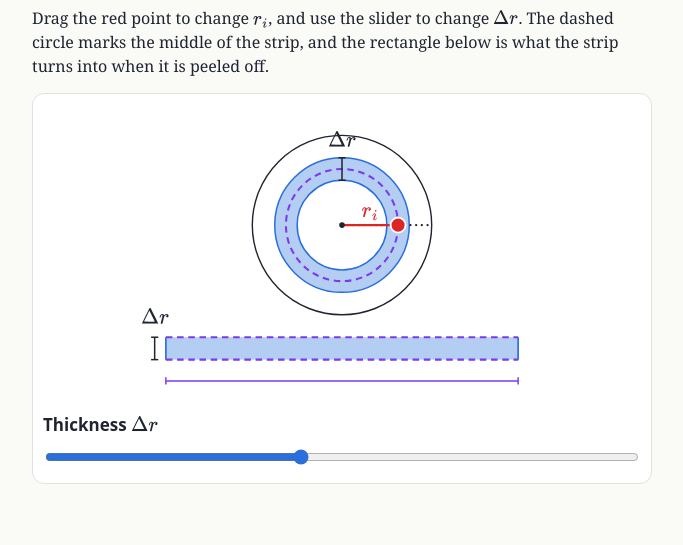
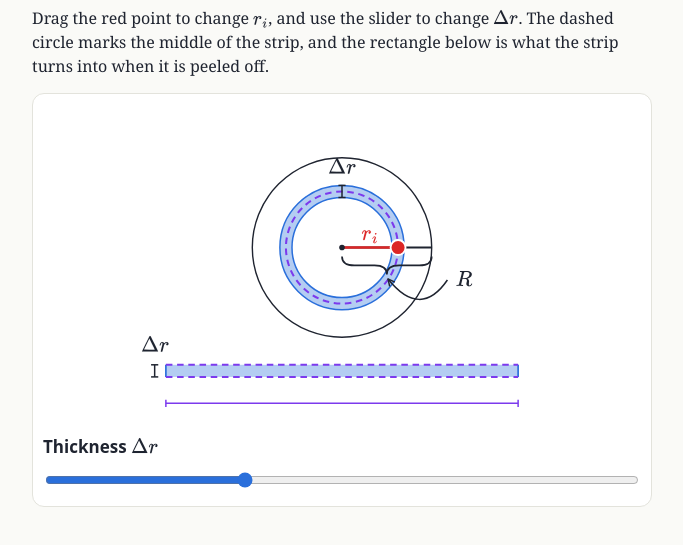
Before and after one commit to jcho-lectures/jcho-lectures.github.io, a plain HTML site: page typStrip.html in a window 1280 px wide. Shown: the part 59-604 px from the top of the page, without its empty margins (298-981 px from the left). Drawn offline with nearby package versions, Linux system fonts and the light colour scheme.

Commit message:
Add files via upload

```diff
--- a/typStrip.html
+++ b/typStrip.html
@@ -53,15 +53,16 @@
   <h1>The typical circular strip</h1>
   <p class="desc">Drag the red point to change \(r_i\), and use the slider to change \(\Delta r\). The dashed circle marks the middle of the strip, and the rectangle below is what the strip turns into when it is peeled off.</p>
   <div class="card">
-    <div class="plotwrap" style="aspect-ratio:640/319">
+    <div class="plotwrap" style="aspect-ratio:640/343">
+      <div class="lbl" id="lR">\(R\)</div>
       <div class="lbl" id="lri" style="color:var(--accent)">\(r_i\)</div>
       <div class="lbl" id="ldr">\(\Delta r\)</div>
       <div class="lbl" id="ldr2">\(\Delta r\)</div>
-      <svg id="plot" tabindex="0" viewBox="0 0 640 319" role="img" aria-label="A typical circular strip of radius r_i and thickness delta r, and the rectangle it becomes; drag the red point to change r_i"></svg>
+      <svg id="plot" tabindex="0" viewBox="0 0 640 343" role="img" aria-label="A typical circular strip of radius r_i and thickness delta r, and the rectangle it becomes; drag the red point to change r_i"></svg>
     </div>
     <div class="ctl">
       <label for="dr">Thickness \(\Delta r\)</label>
-      <input id="dr" type="range" min="0.25" max="2" step="0.05" value="1">
+      <input id="dr" type="range" min="0.25" max="1.125" step="0.005" value="0.5417">
     </div>
   </div>
 </main>
@@ -82,22 +83,38 @@ function ticks(x1,y1,x2,y2,tx,ty,stroke){   // double-ended bracket with end tic
     el("line",{x1:X(px-tx),y1:Y(py-ty),x2:X(px+tx),y2:Y(py+ty),stroke,"stroke-width":1.6});
 }
 
-const R=4, U=24, W=640, H=319, CX=320, YT=5.4, RY=-5.5, BY=-6.95;
+const R=4, U=24, W=640, H=343, CX=320, YT=6.4, RY=-5.5, BY=-6.95;
 const X=x=>CX+x*U, Y=y=>(YT-y)*U;
-let ri=2.5, h=1;
+let ri=2.5, h=0.54;
 const slider=document.getElementById("dr");
-const clampR=v=>Math.min(R-h/2,Math.max(h/2,v));
+const clampR=v=>Math.min(R,Math.max(0,v));   // r_i can go all the way from the center to R
 
 function draw(){
   svg.innerHTML="";
   const ink=css("--ink"), card=css("--card"), muted=css("--muted"), strip=css("--strip"), sl=css("--stripLine"), dash=css("--dash"), acc=css("--accent");
-  const lo=ri-h/2, hi=ri+h/2, L=2*Math.PI*ri;
+  const lo=ri-h/2, hi=ri+h/2, L=2*Math.PI*ri, lo0=Math.max(0,lo);
   // circle and typical strip
   el("circle",{cx:X(0),cy:Y(0),r:R*U,fill:card,stroke:ink,"stroke-width":1.5});
-  el("path",{class:"drag",d:annulus(lo,hi),"fill-rule":"evenodd",fill:strip,stroke:sl,"stroke-width":1.6});
+  el("path",{class:"drag",d:annulus(lo0,hi),"fill-rule":"evenodd",fill:strip,stroke:sl,"stroke-width":1.6});
   el("circle",{cx:X(0),cy:Y(0),r:ri*U,fill:"none",stroke:dash,"stroke-width":2.2,"stroke-dasharray":"7 5","pointer-events":"none"});
-  // dotted radius to the right (the red point lives on it), and the red segment from the center to the point
-  el("line",{x1:X(0),y1:Y(0),x2:X(R),y2:Y(0),stroke:ink,"stroke-width":2.4,"stroke-dasharray":"0.1 6","stroke-linecap":"round","pointer-events":"none"});
+  // radius to the right (solid), a curly brace marking its length R, and the red segment from the center to the point
+  el("line",{x1:X(0),y1:Y(0),x2:X(R),y2:Y(0),stroke:ink,"stroke-width":2,"pointer-events":"none"});
+  {
+    const y=-0.4, d=0.4, q=0.55, m=R/2, xa=0, xb=R;
+    const pt=(x,yy)=>X(x).toFixed(2)+","+Y(yy).toFixed(2);
+    el("path",{d:"M"+pt(xa,y)+" Q"+pt(xa,y-d)+" "+pt(xa+q,y-d)+" L"+pt(m-q,y-d)+" Q"+pt(m,y-d)+" "+pt(m,y-2*d)
+      +" Q"+pt(m,y-d)+" "+pt(m+q,y-d)+" L"+pt(xb-q,y-d)+" Q"+pt(xb,y-d)+" "+pt(xb,y),
+      fill:"none",stroke:ink,"stroke-width":1.8,"pointer-events":"none"});
+    // curved arrow (concave up) from the label R, under the brace, up to the middle of the brace
+    const ya=y-2*d;
+    const S=[R+0.7,ya-0.25], E=[m+0.05,ya-0.2], C=[m+1.5,ya-2.0];
+    el("path",{d:"M"+pt(S[0],S[1])+" Q"+pt(C[0],C[1])+" "+pt(E[0],E[1]),fill:"none",stroke:ink,"stroke-width":1.6,"pointer-events":"none"});
+    let ux=E[0]-C[0], uy=E[1]-C[1]; const ul=Math.hypot(ux,uy); ux/=ul; uy/=ul;
+    const rot=(vx,vy,a)=>[vx*Math.cos(a)-vy*Math.sin(a), vx*Math.sin(a)+vy*Math.cos(a)];
+    const h1=rot(-ux,-uy,0.45), h2=rot(-ux,-uy,-0.45);
+    el("path",{d:"M"+pt(E[0]+0.34*h1[0],E[1]+0.34*h1[1])+" L"+pt(E[0],E[1])+" L"+pt(E[0]+0.34*h2[0],E[1]+0.34*h2[1]),fill:"none",stroke:ink,"stroke-width":1.6,"stroke-linejoin":"round","pointer-events":"none"});
+    place("lR",R+1.45,ya-0.2);
+  }
   el("line",{x1:X(0),y1:Y(0),x2:X(ri),y2:Y(0),stroke:acc,"stroke-width":2.6,"pointer-events":"none"});
   el("circle",{cx:X(0),cy:Y(0),r:3,fill:ink,"pointer-events":"none"});
   // thickness marker on the strip (at the top of the circle)
```
